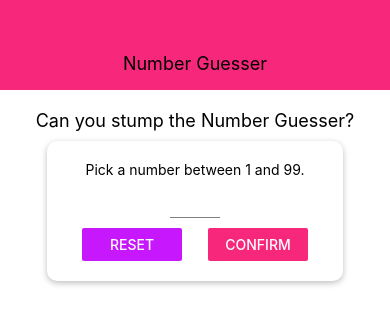
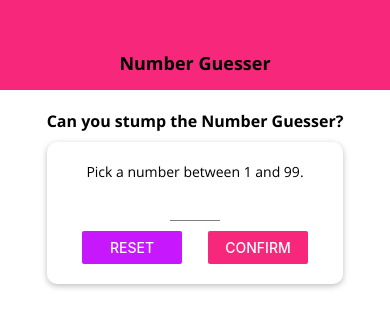
Before and after one commit to JohnSmithCoder1/NumberGuess, a React Native app: screen / in a window 390 px wide. Shown: the top 328 px of the page. Built offline with nearby package versions, Linux system fonts and the light colour scheme.

Commit message:
Add and implement BodyText component

```diff
--- /dev/null
+++ b/components/BodyText.js
@@ -0,0 +1,12 @@
+import React from 'react';
+import { StyleSheet, Text } from 'react-native';
+
+const BodyText = props => <Text style={styles.body}>{props.children}</Text>;
+
+const styles = StyleSheet.create({
+  body: {
+    fontFamily: 'open-sans',
+  }
+});
+
+export default BodyText;
--- a/components/Header.js
+++ b/components/Header.js
@@ -25,6 +25,7 @@ const styles = StyleSheet.create({
   headerTitle: {
     color: 'black',
     fontSize: 18,
+    fontFamily: 'open-sans-bold',
   },
 })
 
--- a/screens/GameOverScreen.js
+++ b/screens/GameOverScreen.js
@@ -1,12 +1,14 @@
 import React from 'react';
 import { Button, StyleSheet, Text, View } from 'react-native';
+
+import BodyText from '../components/BodyText';
 
 const GameOverScreen = props => {
   return (
     <View style={styles.screen}>
-      <Text>Aha! I got it!</Text>
-      <Text>Your number is {props.userNumber}.</Text>
-      <Text>It only took me {props.numberOfRounds} guesses!</Text>
+      <BodyText>Aha! I got it!</BodyText>
+      <BodyText>Your number is {props.userNumber}.</BodyText>
+      <BodyText>It only took me {props.numberOfRounds} guesses!</BodyText>
       <View style={styles.buttonContainer} >
         <Button title="Try Again" onPress={props.onRestart} />
       </View>
--- a/screens/StartGameScreen.js
+++ b/screens/StartGameScreen.js
@@ -1,6 +1,7 @@
 import React, { useState } from 'react';
 import { Alert, Button, Keyboard, StyleSheet, Text, TouchableWithoutFeedback, View } from 'react-native';
 
+import BodyText from '../components/BodyText';
 import Card from '../components/Card';
 import Colors from '../constants/colors';
 import Input from '../components/Input';
@@ -43,9 +44,9 @@ const StartGameScreen = props => {
   if (confirmed) {
     confirmedOutput = (
       <Card style={styles.summaryContainer}>
-        <Text>You picked</Text>
+        <BodyText>You picked</BodyText>
         <NumberContainer>{selectedNumber}</NumberContainer>
-        <Text>I won't tell. :)</Text>
+        <BodyText>I won't tell. :)</BodyText>
         <Button title='START GAME' onPress={() => props.onStartGame(selectedNumber)} />
       </Card>
     );
@@ -59,7 +60,7 @@ const StartGameScreen = props => {
       <View style={styles.screen}>
         <Text style={styles.title}>Can you stump the Number Guesser?</Text>
         <Card style={styles.inputContainer}>
-          <Text>Pick a number between 1 and 99.</Text>
+          <BodyText>Pick a number between 1 and 99.</BodyText>
           <Input
             style={styles.input}
             blurOnSubmit
@@ -121,7 +122,8 @@ const styles = StyleSheet.create({
     alignItems: 'center',
   },
   title: {
-    fontSize: 18,
+    fontSize: 16,
+    fontFamily: 'open-sans-bold',
     marginVertical: 10,
   },
 });
```
